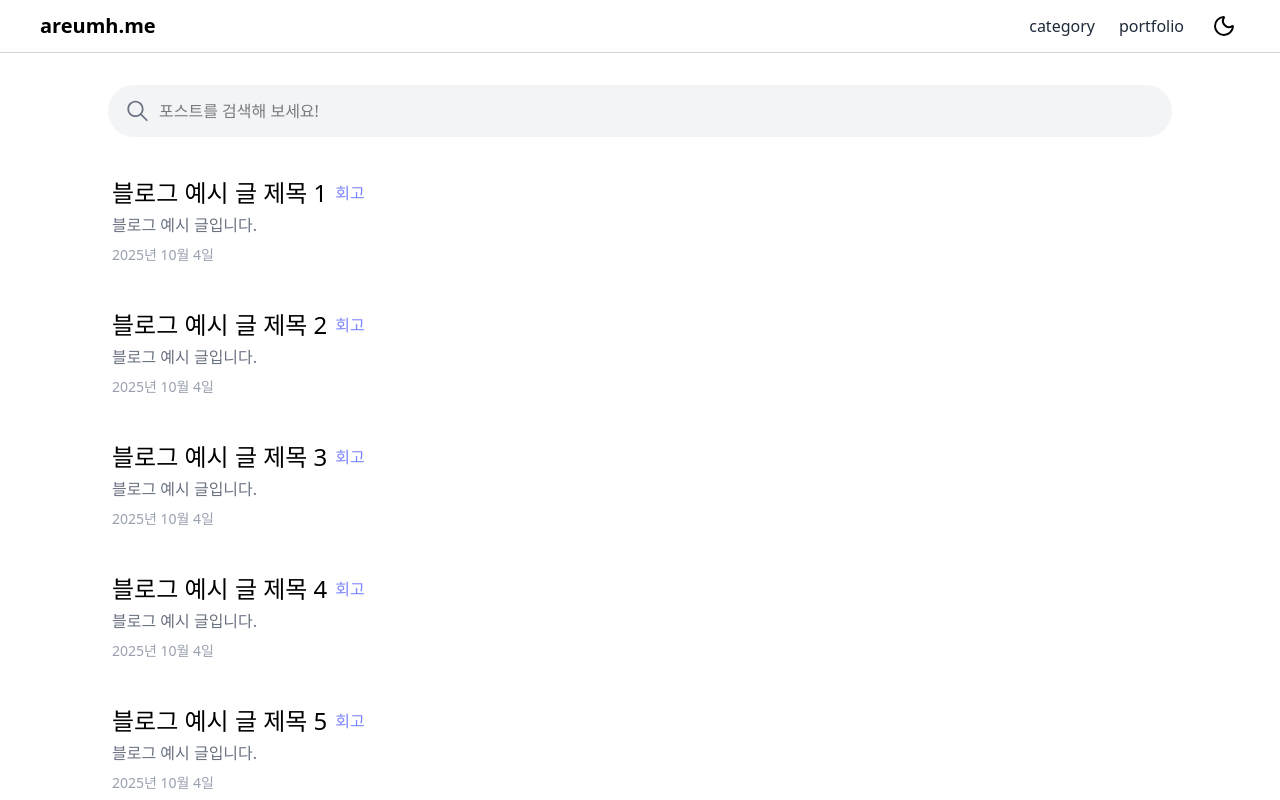
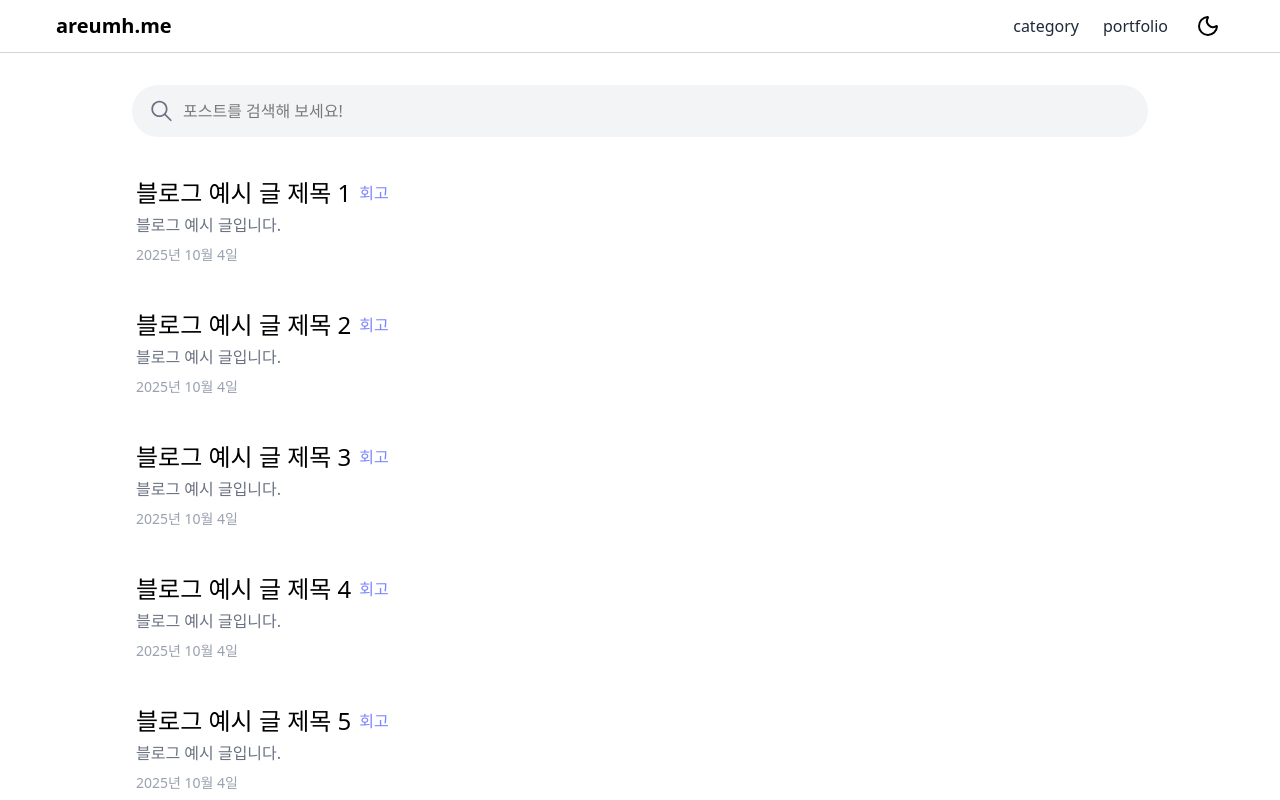
Before and after one commit to areumH/areumh-blog, a Next.js app: page / in a window 1280 px wide. Shown: the top 800 px of the page. Built offline with nearby package versions, Linux system fonts and the light colour scheme.

Commit message:
fix: 홈 페이지 여백 수정

```diff
--- a/app/layout.tsx
+++ b/app/layout.tsx
@@ -17,7 +17,7 @@ export default function RootLayout({
     <html lang="en">
       <body className="flex flex-col min-h-screen">
         <Header />
-        <main className="flex flex-col flex-grow container mx-auto px-7 md:px-14 py-4 md:py-8">{children}</main>
+        <main className="flex flex-col flex-grow container mx-auto px-7 md:px-20 py-4 md:py-8">{children}</main>
         <Footer />
       </body>
     </html>
--- a/components/layout/Header.tsx
+++ b/components/layout/Header.tsx
@@ -6,7 +6,7 @@ import Link from 'next/link';
 export default function Header() {
   return (
     <header>
-      <div className="container mx-auto px-5 md:px-10 py-2.5 flex justify-between items-center border-b-1 border-b-gray-300">
+      <div className="container mx-auto px-5 md:px-14 py-2.5 flex justify-between items-center border-b-1 border-b-gray-300">
         {/* 로고 */}
         <a href="/" className="font-bold text-xl">
           areumh.me
```
